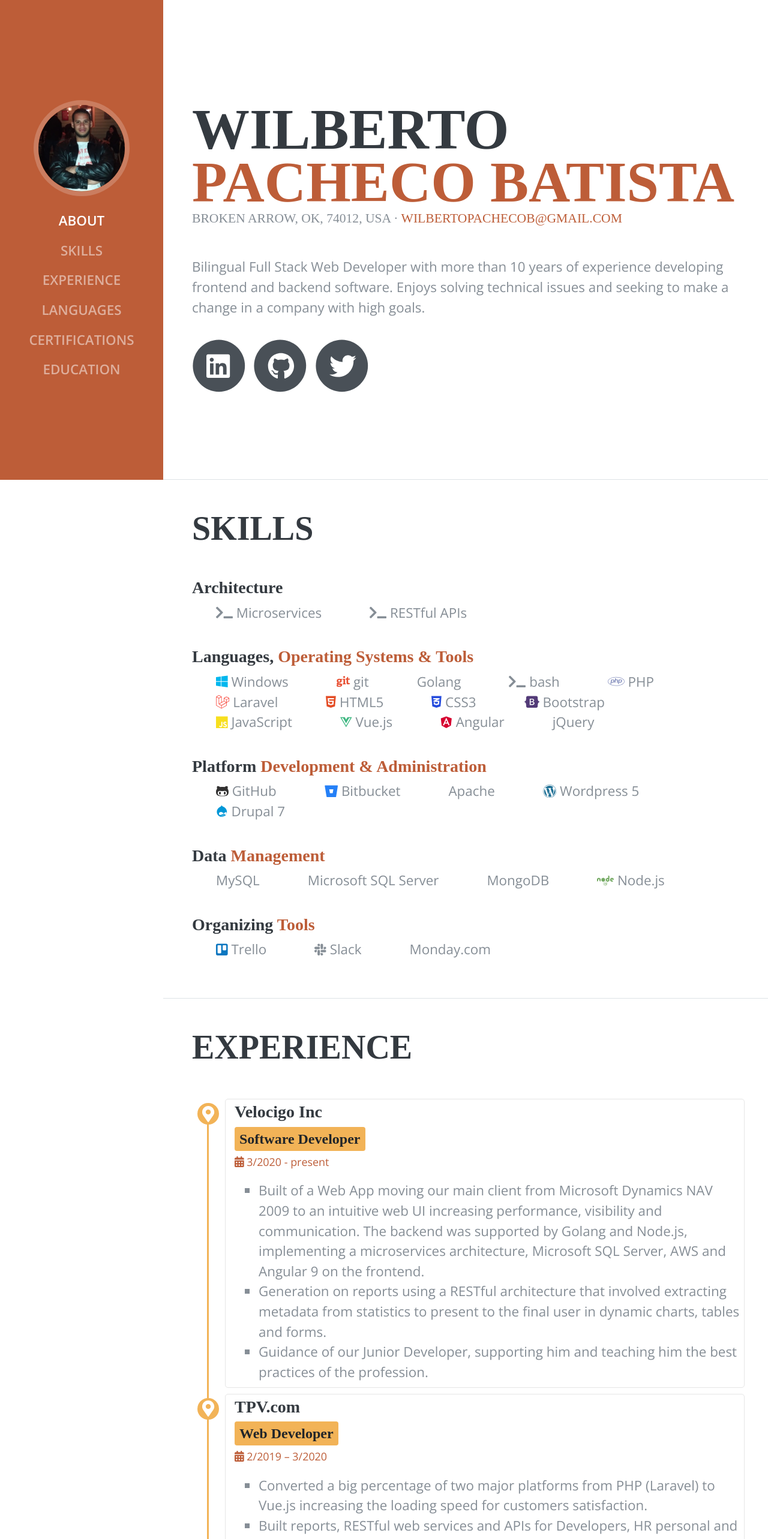
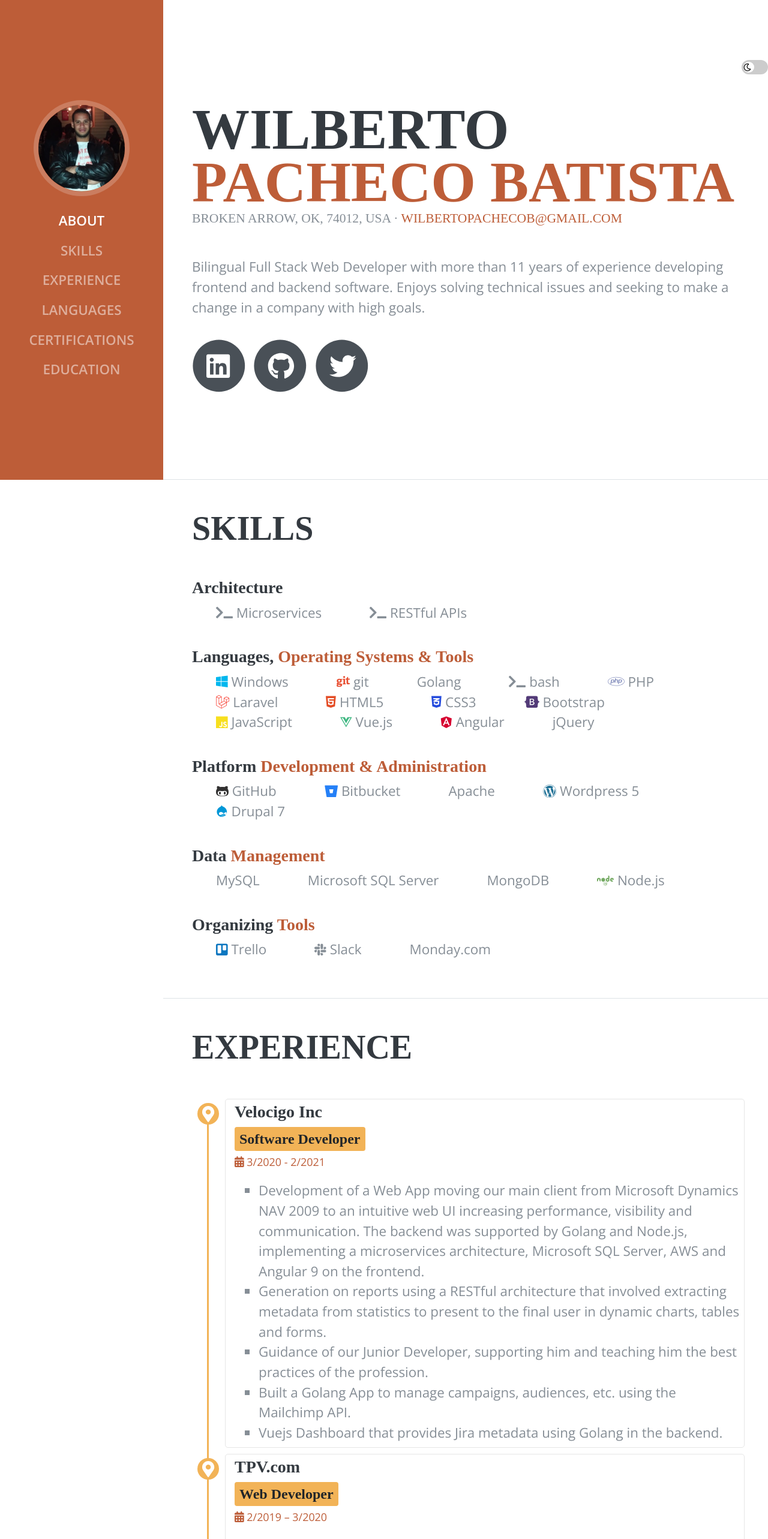
Before and after one commit to wilbertopachecob/portafolio, a Vue app: page / in a window 1280 px wide. Shown: the top 2566 px of the page at 60% size. Built offline with nearby package versions, Linux system fonts and the light colour scheme; a web font is replaced by a local one.

Commit message:
Updated Experience component. Added dark mode

```diff
--- a/src/assets/css/main.css
+++ b/src/assets/css/main.css
@@ -166,3 +166,29 @@ a:active {
 img {
   max-width: 80%;
 }
+
+.theme-dark {
+  color: #a1988c;
+  background-color: #181a1b;
+}
+.theme-dark h1,
+.theme-dark h2,
+.theme-dark h3,
+.theme-dark h4,
+.theme-dark h5,
+.theme-dark h6 {
+  color: #c3beb6 !important;
+}
+.theme-dark .timeline li > div.timeline-panel,
+.theme-dark section {
+  border-color: #383d3f;
+}
+.theme-dark .list-social-icons a {
+  color: #b5afa6;
+}
+.theme-dark .list-social-icons a:hover {
+  color: #bd5d38;
+}
+.theme-dark .timeline-title {
+  color: #c3beb6;
+}
--- a/src/components/About.vue
+++ b/src/components/About.vue
@@ -18,7 +18,7 @@
       </div>
       <div>
         <p class="text-left">
-          Bilingual Full Stack Web Developer with more than 10 years of
+          Bilingual Full Stack Web Developer with more than 11 years of
           experience developing frontend and backend software. Enjoys solving
           technical issues and seeking to make a change in a company with high
           goals.
--- a/src/components/Certifications.vue
+++ b/src/components/Certifications.vue
@@ -5,6 +5,42 @@
   >
     <div class="my-auto" id="certifications-content">
       <h2 class="mb-5">Certifications</h2>
+      <div class="row">
+        <div class="col-xl-2 col-lg-2 col-md-12 col-sm-12">
+          <img src="@/assets/img/AWS-CloudPractitioner-2020.004d50ea.png" alt="AWS-badge" />
+        </div>
+        <div class="col-xl-10 col-lg-10 col-md-12 col-sm-12">
+          <h3>
+            <a
+              href="https://www.youracclaim.com/users/wilberto-pacheco-batista" title="Amazon Web Services"
+              target="_blank"
+            >
+              Amazon Web Services (AWS)</a
+            >
+          </h3>
+          <div class="subheading mb-3">
+             AWS Certified Cloud Practitioner
+          </div>
+          <p>
+            <small class="text-primary"
+              ><font-awesome-icon :icon="['fas', 'calendar-alt']" />
+              (12/14/2020)</small
+            >
+          </p>
+          <h3>
+             AWS Certified Cloud Practitioner
+          </h3>
+          <p>
+              Earners of this certification have a fundamental understanding of IT services and their uses in the AWS Cloud. They demonstrated cloud fluency and foundational AWS knowledge. Badge owners are able to identify essential AWS services necessary to set up AWS-focused projects.
+              <ul class="mt-2" style="list-style:square">
+                <li>Amazon Web Services</li>
+                <li>Cloud Computing</li>
+                <li>Cloud Platform</li>
+                <li>Cloud Services</li>
+              </ul>
+          </p>
+        </div>
+      </div>
       <div class="row">
         <div class="col-xl-2 col-lg-2 col-md-12 col-sm-12">
           <img src="@/assets/img/ITEC.jpg" alt="ITEC" />
--- a/src/components/Experience.vue
+++ b/src/components/Experience.vue
@@ -15,14 +15,14 @@
               <p>
                 <small class="text-primary"
                   ><font-awesome-icon :icon="['fas', 'calendar-alt']" /> 3/2020
-                  - present</small
+                  - 2/2021</small
                 >
               </p>
             </div>
             <div class="timeline-body">
               <ul style="list-style:square">
                 <li>
-                  Built of a Web App moving our main client from Microsoft
+                  Development of a Web App moving our main client from Microsoft
                   Dynamics NAV 2009 to an intuitive web UI increasing
                   performance, visibility and communication. The backend was
                   supported by Golang and Node.js, implementing a microservices
@@ -37,6 +37,14 @@
                 <li>
                   Guidance of our Junior Developer, supporting him and teaching
                   him the best practices of the profession.
+                </li>
+                <li>
+                  Built a Golang App to manage campaigns, audiences, etc. using
+                  the Mailchimp API.
+                </li>
+                <li>
+                  Vuejs Dashboard that provides Jira metadata using Golang in
+                  the backend.
                 </li>
               </ul>
             </div>
--- a/src/components/Main.vue
+++ b/src/components/Main.vue
@@ -1,4 +1,20 @@
 <template>
+  <div
+    id="toggleDarkMode"
+    class="topcorner"
+    title="Toggle Dark Mode"
+    style="display: block"
+  >
+    <label class="switch" for="checkbox">
+      <input
+        type="checkbox"
+        id="checkbox"
+        @change="toggleDarkMode($event)"
+        autocomplete="off"
+      />
+      <div class="slider round"></div>
+    </label>
+  </div>
   <sidebar ref="sidebar" />
   <div
     class="container-fluid p-0"
@@ -68,6 +84,13 @@ export default {
         s.$refs.toggler.click();
       }
     },
+    toggleDarkMode(e) {
+      const isCkecked = e.target.checked;
+      const body = document.querySelector("body");
+      isCkecked
+        ? body.classList.add("theme-dark")
+        : body.classList.remove("theme-dark");
+    },
   },
 };
 </script>
@@ -88,4 +111,56 @@ li {
 a {
   color: #42b983;
 }
+.topcorner {
+  position: fixed;
+  top: 100px;
+  right: 0;
+  z-index: 9999;
+}
+.switch {
+  display: inline-block;
+  height: 24px;
+  position: relative;
+  width: 44px;
+}
+.switch input {
+  display: none;
+}
+.slider {
+  background-color: #ccc;
+  bottom: 0;
+  cursor: pointer;
+  left: 0;
+  position: absolute;
+  right: 0;
+  top: 0;
+  transition: 0.4s;
+}
+.slider:before {
+  background-color: #fff;
+  bottom: 3px;
+  font-family: "Font Awesome\ 5 Free";
+  content: "\f186";
+  font-size: 0.8rem;
+  color: #000;
+  height: 18px;
+  left: 3px;
+  position: absolute;
+  transition: 0.4s;
+  width: 18px;
+}
+input:checked + .slider {
+  background-color: #bd5d38;
+}
+input:checked + .slider:before {
+  transform: translateX(18px);
+  color: #fff;
+  background-color: #181a1b;
+}
+.slider.round {
+  border-radius: 34px;
+}
+.slider.round:before {
+  border-radius: 50%;
+}
 </style>
--- a/src/components/Sidebar.vue
+++ b/src/components/Sidebar.vue
@@ -27,6 +27,7 @@
       aria-expanded="false"
       aria-label="Toggle navigation"
       ref="toggler"
+      @click="hideDarkMode()"
     >
       <span class="navbar-toggler-icon"></span>
     </button>
@@ -75,6 +76,16 @@ export default {
         });
       }
     },
+    hideDarkMode() {
+      const e = document.querySelector("#toggleDarkMode");
+      if (e) {
+        if ("none" === e.style.display) {
+          e.style.display = "block";
+          return;
+        }
+        e.style.display = "none";
+      }
+    },
   },
 };
 </script>
--- a/src/main.js
+++ b/src/main.js
@@ -5,6 +5,8 @@ import { fas } from "@fortawesome/free-solid-svg-icons";
 import { fab } from "@fortawesome/free-brands-svg-icons";
 import { FontAwesomeIcon } from "@fortawesome/vue-fontawesome";
 import { FontAwesomeLayers } from "@fortawesome/vue-fontawesome";
+// import "@fortawesome/fontawesome-free/css/solid.css";
+import "@fortawesome/fontawesome-free/css/all.css";
 
 library.add(fas, fab);
 
```
Also changed, not shown: src/assets/img/AWS-CloudPractitioner-2020.004d50ea.png (added), 1 other file (tests, documents, lock files or other folders).
